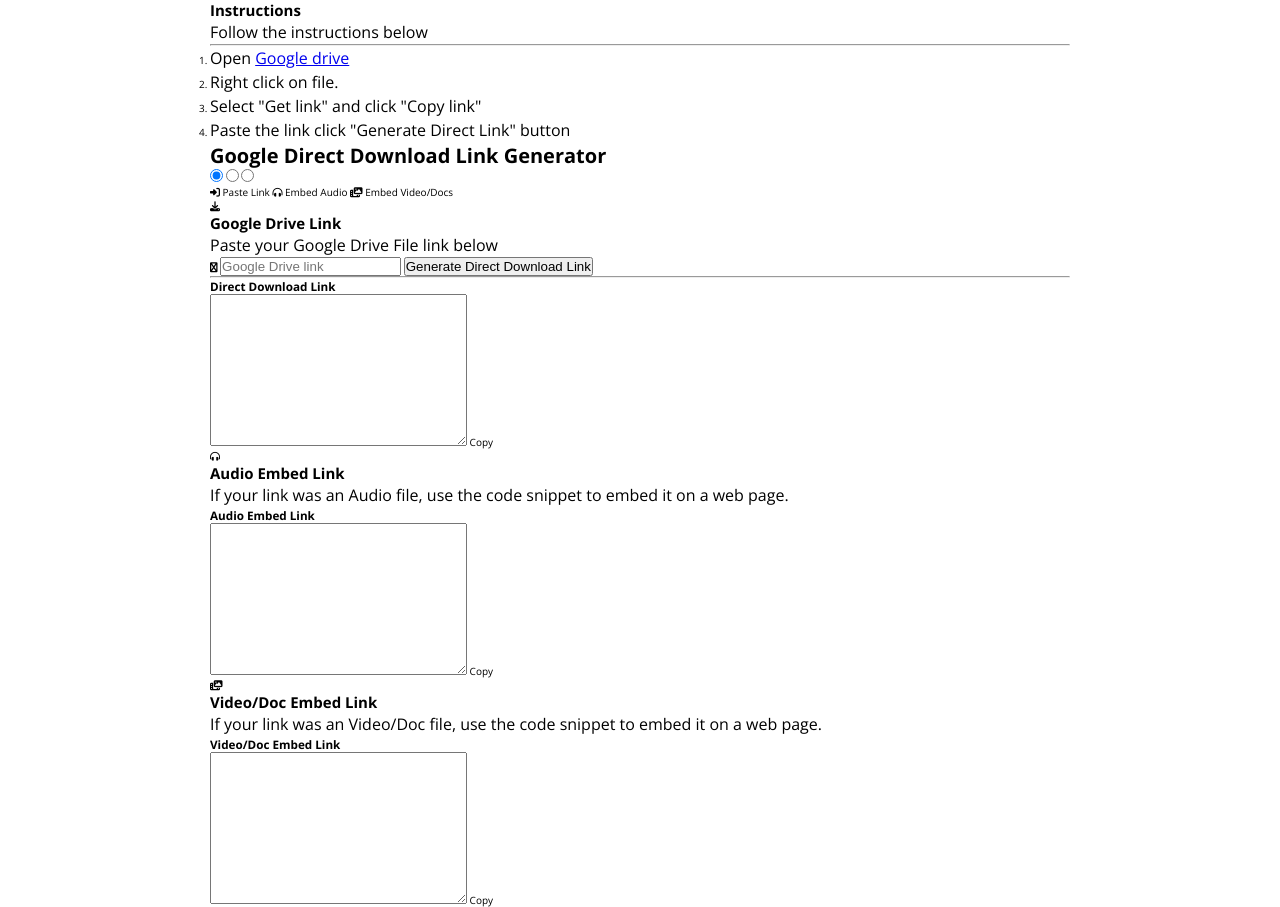
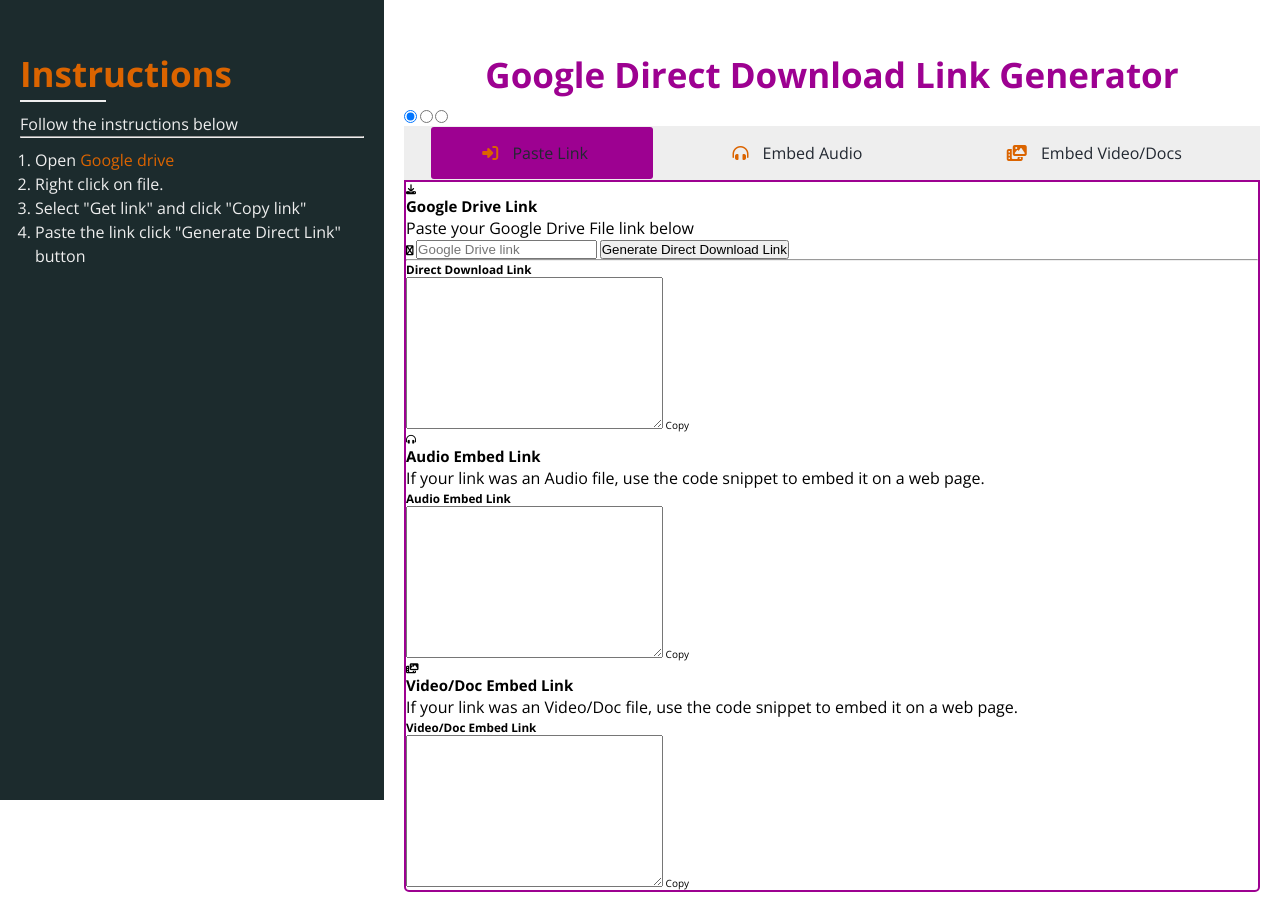
Before and after one commit to FelipeEnne/Google-Drive-Link-Generator, a plain HTML site: page index.html in a window 1280 px wide. Drawn offline with nearby package versions, Linux system fonts and the light colour scheme.

Commit message:
add style

```diff
--- a/index.html
+++ b/index.html
@@ -35,7 +35,7 @@
             </ol>
           </div>
         </div>
-      </section>
+
         <!-- DOWNLOAD SECTION -->
         <div class="download-link">
           <div class="container">
@@ -56,6 +56,7 @@
                 <i class="fas fa-photo-video"></i>
                 Embed Video/Docs
               </label>
+              <div class="slide"></div>
             </nav>
 
             <!-- TAB CONTENT SECTION-->
@@ -118,6 +119,7 @@
             </section>
           </div>
         </div>
+      </section>
     </main>
 
     <script src="script.js"></script>
--- a/styles.css
+++ b/styles.css
@@ -39,3 +39,115 @@
   margin: 0 auto;
   padding: 0 20px;
 }
+
+.main-container {
+  display: flex;
+  //justify-content: center;
+}
+
+.instructions {
+  font-size: 1.6rem;
+  width: 30%;
+  height: 100vh;
+  background-color: var(--black);
+  padding-top: 5rem;
+  color:#eee;
+}
+
+.instructions h2 {
+  font-size: 3.5rem;
+  color: var(--color-sec);
+  margin-bottom: 1rem;
+  position: relative;
+  padding-bottom: 5px;
+}
+
+.instructions h2::after {
+  content: "";
+  position: absolute;
+  left: 0;
+  bottom: 0;
+  width: 25%;
+  height: 2px;
+  background-color: #eee;
+}
+
+.instructions ol {
+  padding: 1rem 0 0 1.5rem;
+}
+
+
+.instructions ol a {
+  color: var(--color-sec);
+  text-decoration: none;
+}
+
+.download-link {
+  width: 70%;
+  padding-top: 5rem;
+}
+
+.download-link section {
+  border: 2px solid var(--color-primary);
+  border-radius: 0 0 5px 5px;
+}
+
+main h1 {
+  display: block;
+  font-size: 3.5rem;
+  font-weight: 700;
+  line-height: 5rem;
+  color: var(--color-primary);
+  text-align: center;
+  padding-bottom: 1rem;
+}
+
+main input[type=radio] {
+  //display: none;
+}
+
+main nav {
+  display: flex;
+  justify-content: space-around;
+  align-items: center;
+  border: 1px solid #eee;
+  padding: 5px;
+  position: relative;
+  background-color: var(--grey);
+  z-index: -1;
+}
+
+main nav label {
+  font-size: 1.6rem;
+  font-weight: 500;
+  padding: 1rem;
+  position: relative;
+  color: var(--dark-grey);
+  cursor: pointer
+}
+
+
+main nav label i{
+  padding-right: 1rem;
+  color: var(--color-sec);
+}
+
+nav .slide {
+  position: absolute;
+  left: 3%;
+  top: 0;
+  width: 26%;
+  height: 100%;
+  background-color: var(--color-primary);
+  border-radius: 3px;
+  z-index: -1;
+  transition: all .3s
+}
+
+#register:checked ~ nav .slide {
+  left: 33%;
+}
+
+#reset:checked ~ nav .slide {
+  left: 68%;
+}
```
Lines whose indentation alone changed are shown as unchanged.
